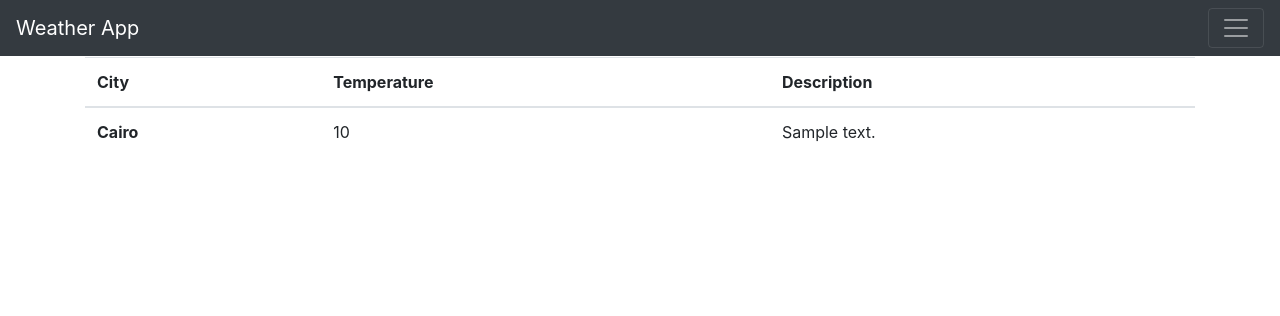
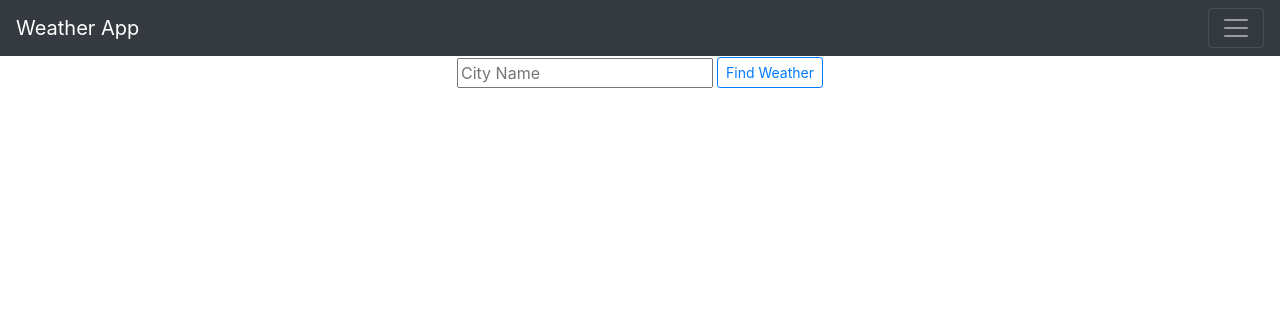
Before and after one commit to MShbana/city-weather, a Django app: page / in a window 1280 px wide. Shown: the top 316 px of the page. Run offline with Django 3.2, Linux system fonts and the light colour scheme; tables that the repository leaves empty hold one stand-in row (values such as "Sample post"); a database or web service that is not in the repository returns one stand-in record (values such as "Sample title"); data that the repository does not hold is empty; some libraries are stand-ins or nearby versions.

Commit message:
Replace the test city with a functioning form

```diff
--- a/city_weather/settings.py
+++ b/city_weather/settings.py
@@ -42,6 +42,7 @@ INSTALLED_APPS = [
     'rest_framework',
     'rest_framework.authtoken',
     'rest_auth',
+    'crispy_forms',
 ]
 
 MIDDLEWARE = [
--- /dev/null
+++ b/weather/forms.py
@@ -0,0 +1,11 @@
+from django import forms
+
+
+class CityForm(forms.Form):
+
+    def __init__(self, *args, **kwargs):
+        super().__init__(*args, **kwargs)
+        self.fields['name'].label = False
+        self.fields['name'].widget.attrs['placeholder'] = 'City Name'
+
+    name = forms.CharField(max_length=225)
--- a/weather/templates/weather/home.html
+++ b/weather/templates/weather/home.html
@@ -1,7 +1,16 @@
 {% extends "base.html" %}
+{% load crispy_forms_tags %}
 {% block title %}
     Weather App Home
 {% endblock title %}
 {% block content %}
-    <h1>Welcome to my site!</h1>
+    <form class="form-inline justify-content-center" method="POST">
+        {% csrf_token %}
+        {{ form|crispy }}
+        <div class="form-group">
+            <button class="btn btn-outline-primary btn-sm ml-1" type="submit">
+                Find Weather
+            </button>
+        </div>
+    </form>
 {% endblock content %}
--- a/weather/views.py
+++ b/weather/views.py
@@ -1,22 +1,40 @@
 import os
 import requests
+
+from .forms import CityForm
+from django.contrib import messages
 from django.shortcuts import render
 
 
 def home(request):
-    appid = os.environ.get('API_KEY')
-    city = 'Cairo' # Test City
-    url = f'http://api.openweathermap.org/data/2.5/weather?q={city}&APPID={appid}'
-    r = requests.get(url).json()
 
-    city_weather = {
-        'city': city,
-        'temp': r['main']['temp'],
-        'desc': r['weather'][0]['description']
+    if request.method == 'POST':
+        appid = os.environ.get('API_KEY')
+        form = CityForm(request.POST)
+        if form.is_valid():
+            city = form.cleaned_data['name']
+            url = f'http://api.openweathermap.org/data/2.5/weather?q={city}&APPID={appid}'
+            response = requests.get(url).json()
+
+            if response['cod'] == 200:
+                city_weather = {
+                    'city': city,
+                    'temp': response['main']['temp'],
+                    'desc': response['weather'][0]['description']
+                }
+
+                args = {
+                    'city_weather': city_weather,
+                }
+
+                return render(request, 'weather/city.html', args)
+            else:
+                messages.warning(request, 'Invalid City Name.')
+    else:
+        form = CityForm()
+
+    args = {
+        'form': form
     }
 
-    args = {
-        'city_weather': city_weather
-    }
-
-    return render(request, 'weather/city.html', args)
+    return render(request, 'weather/home.html', args)
```
